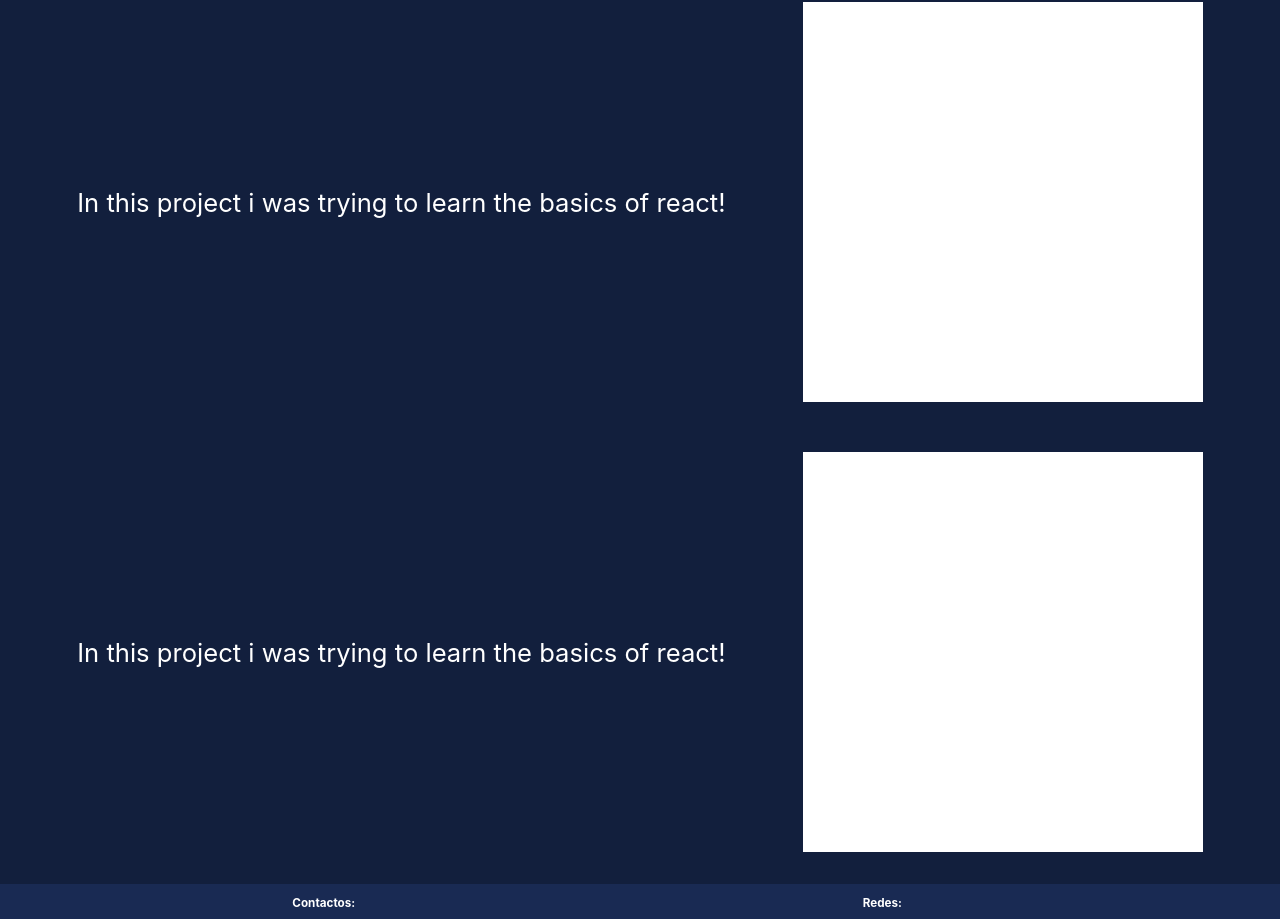
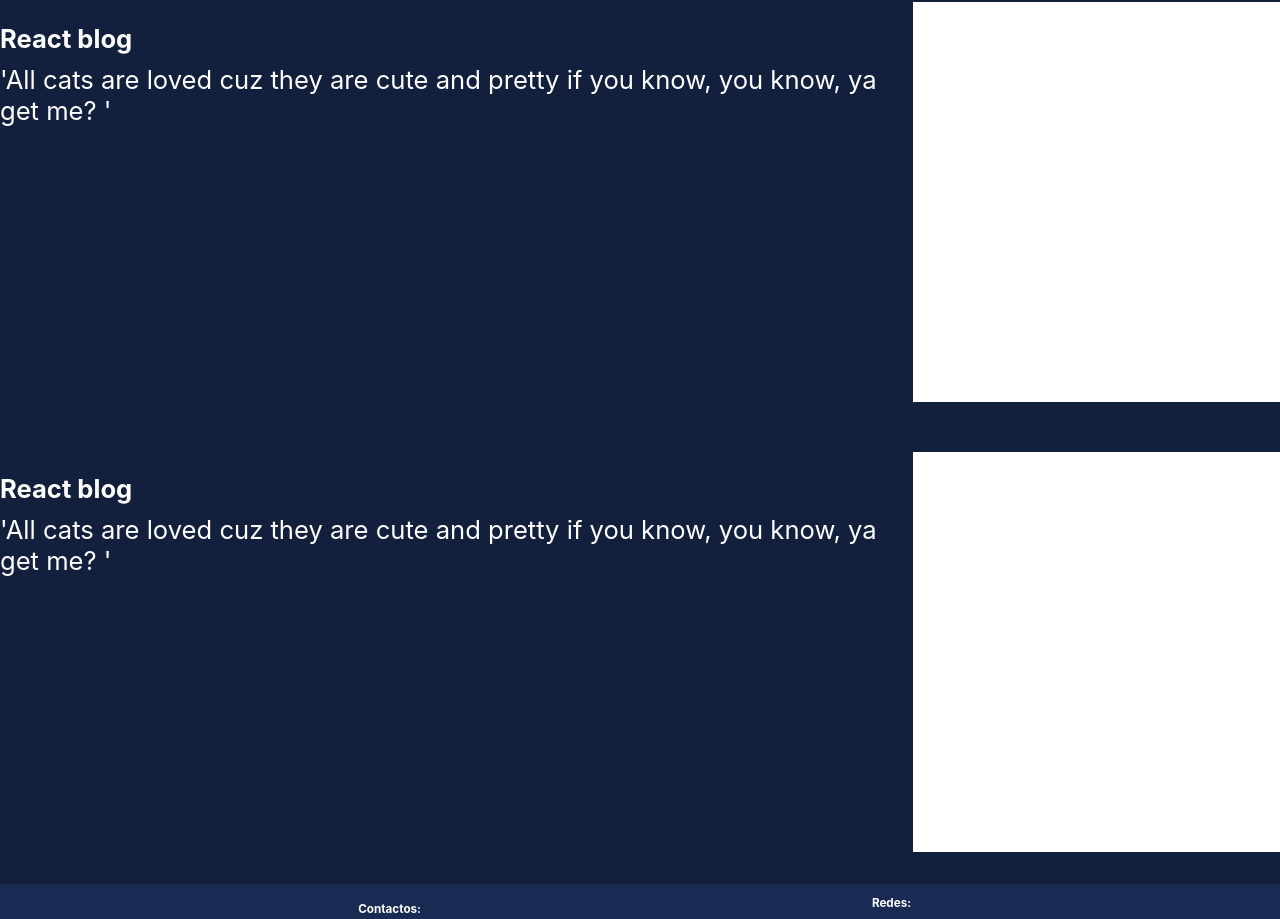
Before and after one commit to DiegoCarrillo32/Portfolio, a React (Create React App) app: page / in a window 1280 px wide. Shown: the part 959-1878 px from the top of the page. Built offline with nearby package versions, Linux system fonts and the light colour scheme.

Commit message:
edited footer

```diff
--- a/src/App.css
+++ b/src/App.css
@@ -1,3 +1,4 @@
+
 .main-container {
     display: flex;
     margin-top: 50px;
@@ -45,20 +46,30 @@
     width: 100%;
     height: 400px;
     display: flex;
-    justify-content: space-evenly;
+    justify-content: space-around
 
 }
+
 .project-info {
     display: flex;
-    justify-content: center;
-    align-items: center;
+    flex-direction: column;
+    justify-content: flex-start;
+
+
+}
+.project-info p {
+    margin: 0;
+}
+.project-info h2 {
+    color: white;
+    font-size: 1.6rem;
+    margin-bottom: 10px;
 }
 .project-image {
     width: 400px;
     height: 400px;
     background-color: #fff;
 }
-
 .about-me {
 
     width: 100%;
--- a/src/App.js
+++ b/src/App.js
@@ -1,5 +1,4 @@
 
-import { BsFileArrowUp } from 'react-icons/bs';
 import './App.css';
 import img from './assets/diegoc.png';
 import { Footer } from './components/Footer';
@@ -25,11 +24,13 @@ function App() {
 
       <main className='body-container'>
         <div id='about-me' className='about-me'>
-          <p> 'All cats are loved cuz they are cute and pretty if you know, you know, ya get me? ' 'All cats are loved cuz they are cute and pretty if you know, you know, ya get me? '</p>
+          <p> I am a Junior software developer, currently studying and going through my third year of career, I am very passionate about learning and web development, I have strong knowledge about React and I really like it. I have also worked with Angular </p>
         </div>
         <section  id='projects' className='project-container'>
           <div className='project-info'>
-            <p>In this project i was trying to learn the basics of react!</p>
+            <h2>React blog</h2>
+            <p>'All cats are loved cuz they are cute and pretty if you know, you know, ya get me? ' </p>
+
           </div>
           <div className='project-image'>
 
@@ -37,7 +38,8 @@ function App() {
         </section>
         <section className='project-container'>
           <div className='project-info'>
-            <p>In this project i was trying to learn the basics of react!</p>
+            <h2>React blog</h2>
+            <p>'All cats are loved cuz they are cute and pretty if you know, you know, ya get me? '</p>
           </div>
           <div className='project-image'>
 
@@ -45,9 +47,7 @@ function App() {
         </section>
 
       </main>
-      {/* <div className='goUp'> <BsFileArrowUp/> a </div> */}
       <Footer/>
-
     </>
 
   );
--- a/src/components/Footer/index.js
+++ b/src/components/Footer/index.js
@@ -1,24 +1,33 @@
 import React from 'react'
 import styles from './index.module.css'
+import { VscGithub } from 'react-icons/vsc'
 export const Footer = () => {
   return (
     <footer id='contact' className={styles['about-contact']}>
         <section>
             <h3>Contactos:</h3>
-            <p>
+            <span>
                 email: dcgreenforest@gmail.com
+            </span>
+            <span>
                 phone: (+506) 85543228
-            </p>
+            </span>
+
 
         </section>
         <section>
             <h3>Redes:</h3>
-            <p>
+            <span>
+                <VscGithub/>
+                <a href='https://github.com/DiegoCarrillo32'>Github</a>
+            </span>
+            <span>
+                Instagram:
+            </span>
+            <span>
+                Twitter:
+            </span>
 
-                Github:
-                Instagram:
-                Twitter:
-            </p>
         </section>
     </footer>
   )
--- a/src/components/Navbar/index.module.css
+++ b/src/components/Navbar/index.module.css
@@ -11,6 +11,7 @@
     z-index: 1;
     height: 60px;
     padding: 0;
+    animation: .5s navbar 0.5s ease-in-out;
 }
 .NavbarUl {
     display: flex;
@@ -27,3 +28,11 @@
     font-size: 1rem;
     font-weight: bolder;
 }
+@keyframes navbar {
+    0%{
+        transform: translateY(-200px);
+    }
+    100% {
+        transform: translateY(0px);
+    }
+}
```
